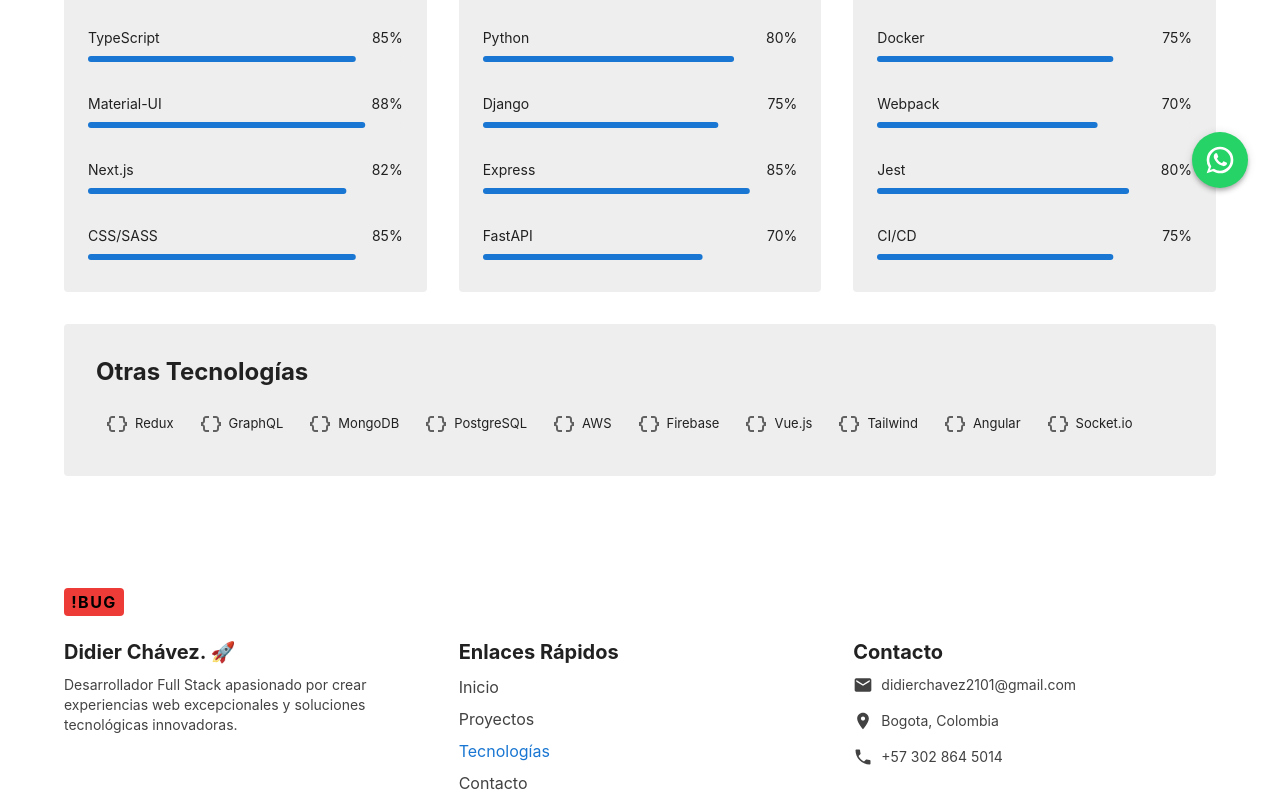
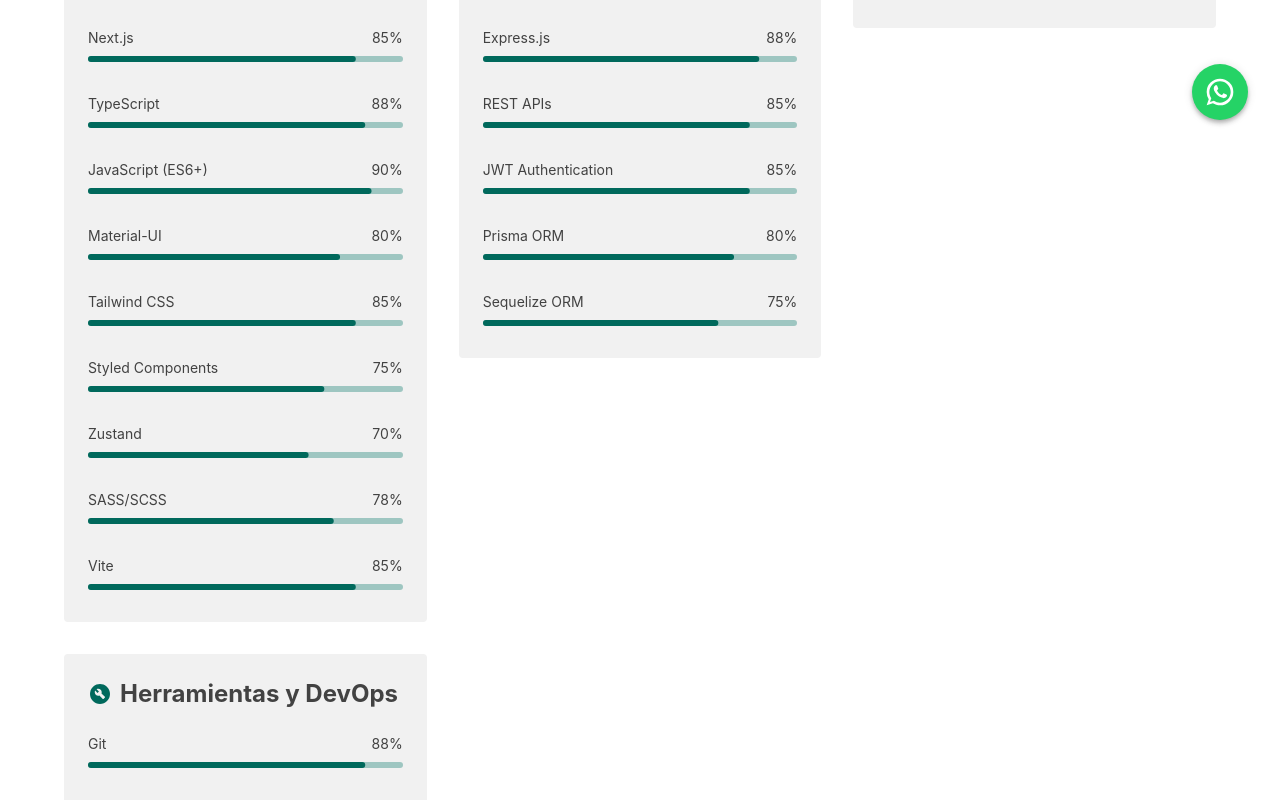
Before and after one commit to Didier2101/portfolio, a React (Vite) app in the folder client/: page /tecnologias in a window 1280 px wide. Shown: the part 580-1380 px from the top of the page. Built offline with nearby package versions, Linux system fonts and the light colour scheme.

Commit message:
Se3gundo commit12

```diff
--- a/client/src/components/WhatsAppButton.tsx
+++ b/client/src/components/WhatsAppButton.tsx
@@ -24,7 +24,7 @@
       transition={{ duration: 0.5 }}
       sx={{
         position: "fixed",
-        bottom: 32,
+        bottom: 100,
         right: 32,
         zIndex: 1000,
       }}
--- a/client/src/components/contacto/Contacto.tsx
+++ b/client/src/components/contacto/Contacto.tsx
@@ -193,9 +193,10 @@
                     <Card
                       elevation={0}
                       sx={{
-                        bgcolor: theme.palette.background.default,
+                        bgcolor: theme.palette.background.paper,
+                        transition: "transform 0.3s ease-in-out", // Agrega una transición suave
                         "&:hover": {
-                          bgcolor: theme.palette.background.paper,
+                          transform: "scale(1.05)", // Aumenta el tamaño al 150% en hover
                         },
                       }}
                     >
@@ -223,6 +224,7 @@
                 ))}
               </Stack>
 
+              {/* iconos redes */}
               <Stack direction="row" spacing={2} sx={{ mt: 4 }}>
                 {[GitHub, LinkedIn, WhatsApp].map((Icon, index) => {
                   const labels = ["GitHub", "LinkedIn", "WhatsApp"]; // Nombres accesibles
@@ -260,11 +262,7 @@
               <Paper
                 elevation={0}
                 sx={{
-                  p: 4,
-                  bgcolor:
-                    theme.palette.mode === "dark"
-                      ? "rgba(255, 255, 255, 0.05)"
-                      : "rgba(0, 0, 0, 0.02)",
+                  p: 3,
                 }}
               >
                 <Typography
--- a/client/src/components/footer/Footer.tsx
+++ b/client/src/components/footer/Footer.tsx
@@ -55,7 +55,7 @@
       component="footer"
       sx={{
         userSelect: "none",
-        bgcolor: theme.palette.background.default,
+        bgcolor: theme.palette.background.paper,
         py: 6,
         mt: "auto",
       }}
--- a/client/src/components/header/Header.tsx
+++ b/client/src/components/header/Header.tsx
@@ -108,7 +108,10 @@
       sx={{
         userSelect: "none",
         backdropFilter: "blur(8px)",
-        bgcolor: (theme) => theme.palette.background.default,
+        bgcolor: (theme) =>
+          theme.palette.mode === "dark"
+            ? "rgba(0, 0, 0, 0.6)" // Fondo oscuro en modo dark
+            : "rgba(255, 255, 255, 0.6)", // Fondo claro en modo light
         boxShadow: "none",
         borderBottom: "1px solid",
         borderColor: "divider",
--- a/client/src/components/proyectos/Proyectos.tsx
+++ b/client/src/components/proyectos/Proyectos.tsx
@@ -93,10 +93,6 @@
                   sx={{
                     p: 3,
                     height: "100%",
-                    bgcolor:
-                      theme.palette.mode === "dark"
-                        ? "rgba(255, 255, 255, 0.05)"
-                        : "rgba(0, 0, 0, 0.02)",
                   }}
                 >
                   <Stack spacing={2}>
@@ -119,17 +115,7 @@
                           animate={{ opacity: 1, scale: 1 }}
                           transition={{ delay: index * 0.2 + techIndex * 0.1 }}
                         >
-                          <Chip
-                            size="small"
-                            icon={<CodeIcon />}
-                            label={tech}
-                            sx={{
-                              bgcolor:
-                                theme.palette.mode === "dark"
-                                  ? "rgba(255, 255, 255, 0.05)"
-                                  : "rgba(0, 0, 0, 0.05)",
-                            }}
-                          />
+                          <Chip size="small" icon={<CodeIcon />} label={tech} />
                         </motion.div>
                       ))}
                     </Box>
--- a/client/src/components/sobreMi/SobreMi.tsx
+++ b/client/src/components/sobreMi/SobreMi.tsx
@@ -6,7 +6,6 @@
   Paper,
   Button,
   IconButton,
-  Avatar,
   Chip,
   Stack,
   useTheme,
@@ -22,7 +21,6 @@
 } from "@mui/icons-material";
 import { motion } from "framer-motion";
 // Opción 3: Usando import (añadir al inicio del archivo)
-import perfilImage from "../../../public/perfil.webp";
 import { proyectos } from "../../../data/proyectosData";
 import { calcularExperiencia } from "../../../utils/calcularExperiencia"; // Importa la función
 
@@ -192,30 +190,6 @@
                 </Stack>
               </motion.div>
             </Grid>
-            <Grid
-              item
-              xs={12}
-              md={6}
-              sx={{ display: "flex", justifyContent: "center" }}
-            >
-              <motion.div
-                initial={{ scale: 0.5, opacity: 0 }}
-                animate={{ scale: 1, opacity: 1 }}
-                transition={{ duration: 0.5 }}
-              >
-                <Avatar
-                  sx={{
-                    width: { xs: 200, md: 300 },
-                    height: { xs: 200, md: 300 },
-                    border: "4px solid",
-                    borderColor: "primary.main",
-                    // boxShadow: theme.shadows[10],
-                  }}
-                  alt="Didier Chavez"
-                  src={perfilImage}
-                />
-              </motion.div>
-            </Grid>
           </Grid>
         </Container>
       </Box>
@@ -233,9 +207,9 @@
                 color="text.secondary"
                 sx={{ lineHeight: 1.8 }}
               >
-                Soy un{" "}
-                <strong>Tecnólogo en Análisis y Desarrollo de Software</strong>,
-                graduado del SENA, con una sólida formación en creación de
+                Soy
+                <strong> Tecnólogo en Análisis y Desarrollo de Software</strong>
+                , graduado del SENA, con una sólida formación en creación de
                 soluciones tecnológicas innovadoras. Desde que descubrí mi
                 pasión por la programación, he dedicado mi tiempo a dominar las
                 herramientas y tecnologías que me permiten transformar ideas en
@@ -307,7 +281,7 @@
                           : ""}{" "}
                       </Typography>
                       <Typography variant="body2" color="text.secondary">
-                        Tiempo de Experiencia
+                        Tiempo de Experiencia Laboral
                       </Typography>
                     </Paper>
                   </Grid>
--- a/client/src/components/tecnologias/Tecnologias.tsx
+++ b/client/src/components/tecnologias/Tecnologias.tsx
@@ -26,10 +26,15 @@
       icon: WebIcon,
       skills: [
         { name: "React", level: 90 },
-        { name: "TypeScript", level: 85 },
-        { name: "Material-UI", level: 88 },
-        { name: "Next.js", level: 82 },
-        { name: "CSS/SASS", level: 85 },
+        { name: "Next.js", level: 85 },
+        { name: "TypeScript", level: 88 },
+        { name: "JavaScript (ES6+)", level: 90 },
+        { name: "Material-UI", level: 80 },
+        { name: "Tailwind CSS", level: 85 },
+        { name: "Styled Components", level: 75 },
+        { name: "Zustand", level: 70 },
+        { name: "SASS/SCSS", level: 78 },
+        { name: "Vite", level: 85 },
       ],
     },
     {
@@ -37,37 +42,33 @@
       icon: StorageIcon,
       skills: [
         { name: "Node.js", level: 85 },
-        { name: "Python", level: 80 },
-        { name: "Django", level: 75 },
-        { name: "Express", level: 85 },
-        { name: "FastAPI", level: 70 },
+        { name: "Express.js", level: 88 },
+        { name: "REST APIs", level: 85 },
+        { name: "JWT Authentication", level: 85 },
+        { name: "Prisma ORM", level: 80 },
+        { name: "Sequelize ORM", level: 75 },
       ],
     },
     {
-      title: "Herramientas",
+      title: "Bases de Datos",
+      icon: StorageIcon,
+      skills: [{ name: "MySQL", level: 90 }],
+    },
+    {
+      title: "Herramientas y DevOps",
       icon: BuildIcon,
       skills: [
         { name: "Git", level: 88 },
-        { name: "Docker", level: 75 },
-        { name: "Webpack", level: 70 },
+        { name: "Docker", level: 80 },
+        { name: "GitHub", level: 75 },
         { name: "Jest", level: 80 },
-        { name: "CI/CD", level: 75 },
+        { name: "ESLint", level: 85 },
+        { name: "AWS (RDS)", level: 70 },
       ],
     },
   ];
 
-  const otherTechnologies = [
-    "Redux",
-    "GraphQL",
-    "MongoDB",
-    "PostgreSQL",
-    "AWS",
-    "Firebase",
-    "Vue.js",
-    "Tailwind",
-    "Angular",
-    "Socket.io",
-  ];
+  const otherTechnologies = ["Vercel", "Render", "Netlify", "Google Cloud"];
 
   return (
     <Box
@@ -140,7 +141,6 @@
                   elevation={0}
                   sx={{
                     p: 3,
-                    bgcolor: theme.palette.background.paper,
                     height: "100%",
                   }}
                 >
@@ -178,7 +178,6 @@
                             sx={{
                               height: 6,
                               borderRadius: 3,
-                              bgcolor: theme.palette.background.paper,
                               "& .MuiLinearProgress-bar": {
                                 borderRadius: 3,
                               },
@@ -203,9 +202,8 @@
           <Paper
             elevation={0}
             sx={{
-              p: 4,
+              p: 2,
               mt: 4,
-              bgcolor: theme.palette.background.paper,
             }}
           >
             <Typography variant="h5" gutterBottom sx={{ fontWeight: "bold" }}>
--- a/client/src/theme/theme.ts
+++ b/client/src/theme/theme.ts
@@ -1,18 +1,23 @@
 // src/theme/theme.ts
 import { createTheme } from "@mui/material/styles";
 
-// Tema claro
+
 // Tema claro
 export const lightTheme = createTheme({
   palette: {
     mode: "light",
+    primary: {
+      main: "#00695c", // Aquí cambiamos el color principal a teal-800
+      light: "#439889", // Versión más clara del teal
+      dark: "#003d33", // Versión más oscura del teal
+    },
     background: {
       default: "#ffffff",
-      paper: "#eeeeee", // Más contraste con texto negro
+      paper: "#f1f1f1", // Más contraste con texto negro
     },
     text: {
-      primary: "#212121", // Mejor contraste que #000000
-      secondary: "#424242", // Asegurar buen contraste en subtítulos
+      primary: "#424242",
+      secondary: "#757575",
     },
   },
   typography: {
```
Also changed, not shown: client/src/assets/logo-hero.png (added).
